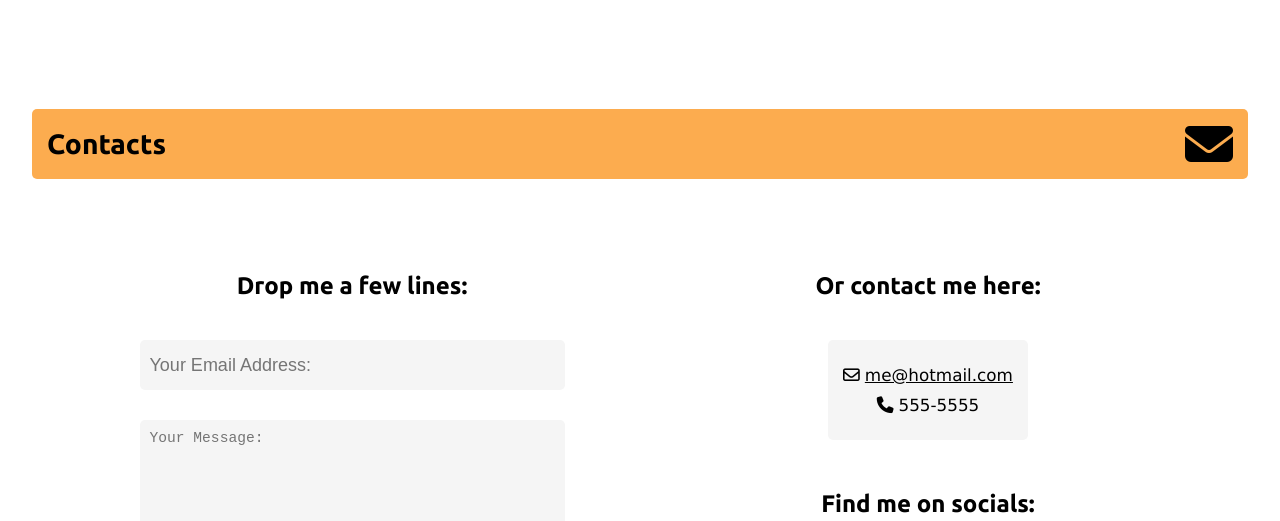
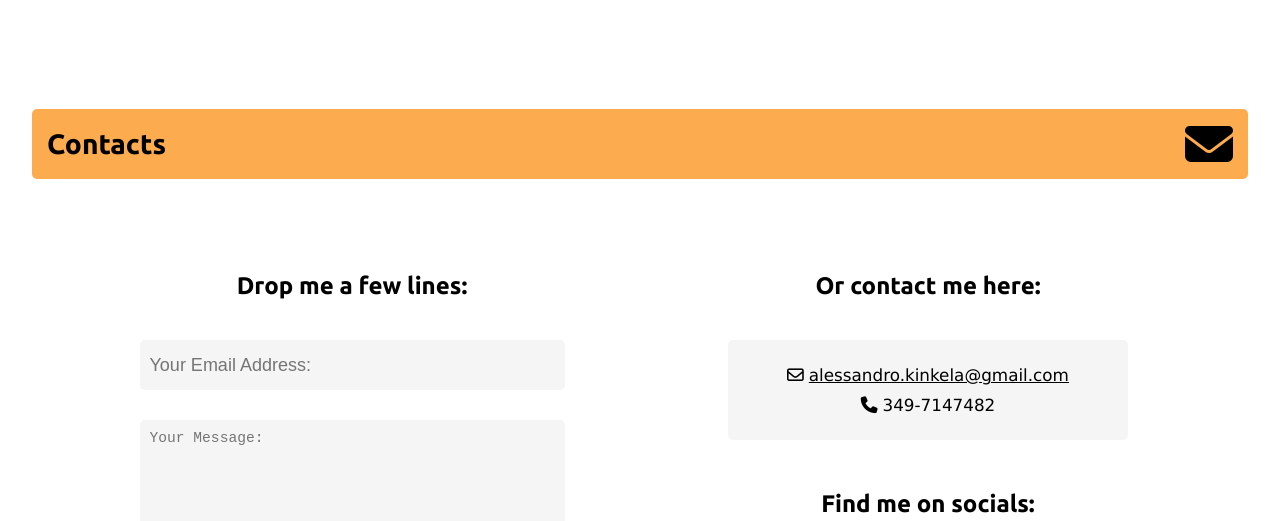
Before and after one commit to Bagongo/port_f, a plain HTML site: page index.html in a window 1280 px wide. Shown: the part 2000-2521 px from the top of the page. Drawn offline with nearby package versions, Linux system fonts and the light colour scheme; no server answers.

Commit message:
Reviewed contacts info

```diff
--- a/index.html
+++ b/index.html
@@ -22,7 +22,7 @@
 
         <!-- the top fixed bar holding name and social links -->
         <div id="name" class="bar">
-            <h1>Alessandro K</h1>
+            <h1>Alessandro Kinkela</h1>
             <div>
                 <a class="link" href="https://github.com/Bagongo" target="_blank">
                     <div><p>Github</p><i class="fa fa-github"></i></div>
@@ -254,11 +254,11 @@
                         <div id="direct-contact-cont">
                             <div>
                                 <i class="fa fa-envelope-o"></i>
-                                <a href="mailto:me@gmail.com">me@hotmail.com</a>
+                                <a href="mailto:alessandro.kinkela@gmail.com">alessandro.kinkela@gmail.com</a>
                             </div>
                             <div>
                                 <i class="fa fa-phone"></i>
-                                <p>555-5555</p>
+                                <p>349-7147482</p>
                             </div>
                         </div>
 
--- a/main.js
+++ b/main.js
@@ -48,7 +48,8 @@ $(document).ready(function(){
 
 //GLOBAL VARS & LISTENERS
 
-    var projectsIframeOn = false;
+    // flag that overrides iframe displayability in projects
+    var projectsIframeOn = true;
 
     // manages hovering events on navbar links to prevent 'sticky hovering' on mobile devices
     $(".link").bind("mouseover mouseout", function(e){
--- a/styles.css
+++ b/styles.css
@@ -551,7 +551,7 @@ a:link, a:visited {
 }
 
 #direct-contact-cont{
-    width: 200px;
+    width: 400px;
     height: 100px;
     display: flex;
     flex-flow: column;
```
